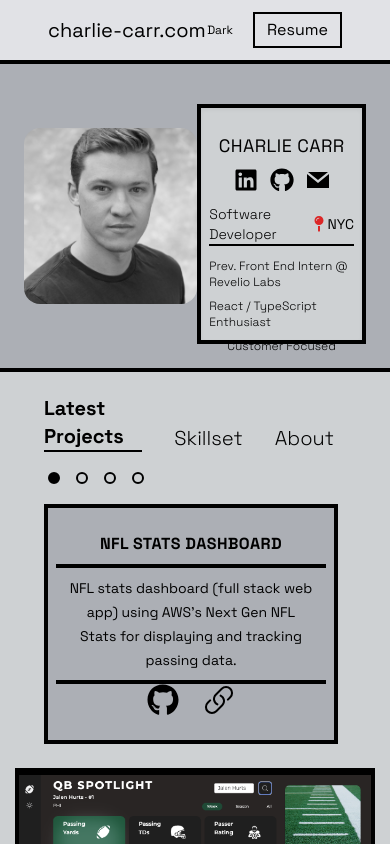
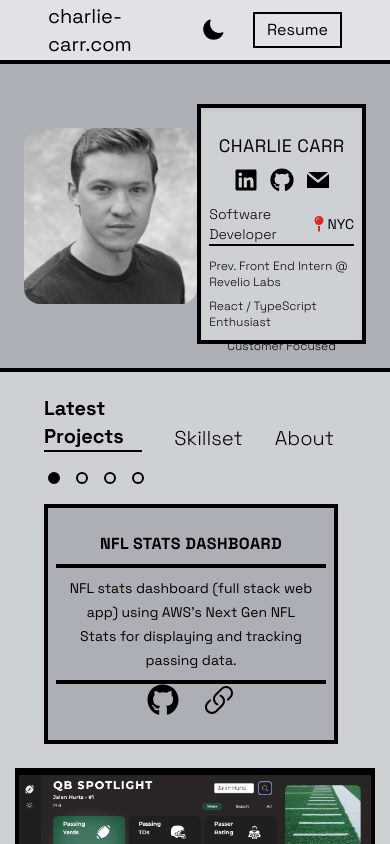
Before and after one commit to CharlesCarr/charlie_dev_portfolio, a Next.js app: page / in a window 390 px wide. Shown: the top 844 px of the page. Built offline with nearby package versions, Linux system fonts and the light colour scheme.

Commit message:
add state for dark  mode

```diff
--- a/components/Header.tsx
+++ b/components/Header.tsx
@@ -1,14 +1,8 @@
-// import { useState } from "react";
-// import {
-//   MoonIcon,
-//   SunIcon,
-//   Bars3CenterLeftIcon,
-// } from "@heroicons/react/24/solid";
-// import HamburgerMenu from "./HamburgerMenu";
+import { useState } from "react";
+import { MoonIcon, SunIcon } from "@heroicons/react/24/solid";
 
 function Header() {
-  // const [lightMode, setLightMode] = useState<boolean>(false);
-  // const [showHamMenu, setShowHamMenu] = useState<boolean>(false);
+  const [lightMode, setLightMode] = useState<boolean>(true);
 
   return (
     <header className="flex h-16 w-full justify-between items-center px-12  border-b-black border-t-0 border-x-0 border-4 bg-[#e1e2e6]">
@@ -19,8 +13,20 @@ function Header() {
 
       {/* left header */}
       <div className="flex items-center justify-center">
-        <p className="text-xs">Dark</p>
-        <button className="border-2 ml-5 border-black py-1 px-3 text-base sm:text-lg">
+        <div className="text-xs">
+          {lightMode ? (
+            <MoonIcon
+              className="w-6 h-6 cursor-pointer"
+              onClick={() => setLightMode(!lightMode)}
+            />
+          ) : (
+            <SunIcon
+              className="w-6 h-6 cursor-pointer"
+              onClick={() => setLightMode(!lightMode)}
+            />
+          )}
+        </div>
+        <button className="border-2 ml-7 border-black py-1 px-3 text-base sm:text-lg">
           Resume
         </button>
       </div>
--- a/package.json
+++ b/package.json
@@ -10,8 +10,7 @@
     "next": "latest",
     "react": "18.1.0",
     "react-dom": "18.1.0",
-    "react-icons": "^4.6.0",
-    "typewriter-effect": "^2.19.0"
+    "react-icons": "^4.6.0"
   },
   "devDependencies": {
     "@svgr/webpack": "^6.4.0",
--- a/tailwind.config.js
+++ b/tailwind.config.js
@@ -2,6 +2,7 @@ const defaultTheme = require('tailwindcss/defaultTheme');
 
 /** @type {import('tailwindcss').Config} */
 module.exports = {
+  darkMode: 'class',
   content: [
     './pages/**/*.{js,ts,jsx,tsx}',
     './components/**/*.{js,ts,jsx,tsx}',
@@ -16,5 +17,7 @@ module.exports = {
   variants: {
     extend: {},
   },
-  plugins: [],
+  plugins: [
+    require('flowbite/plugin'),
+  ],
 }
```
Also changed, not shown: 1 other file (tests, documents, lock files or other folders).
